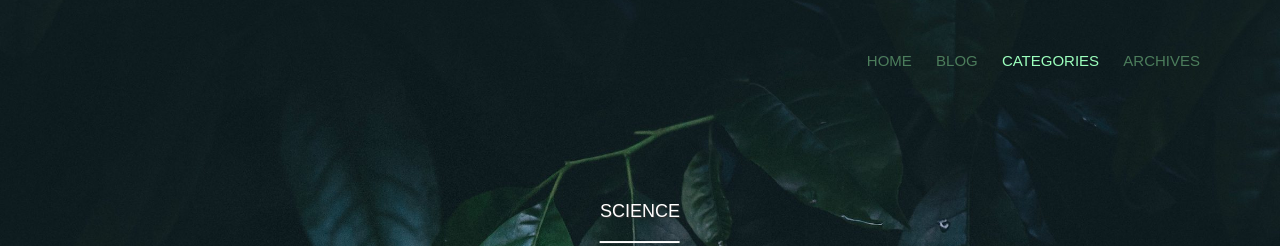
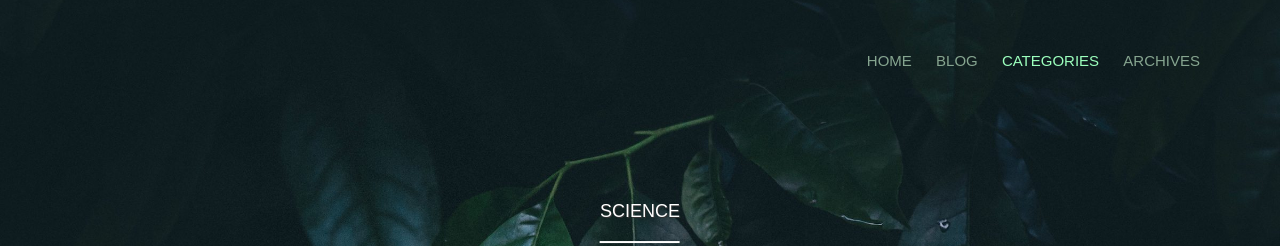
Before and after one commit to dillonchanis/ginablog, a Jekyll site: the page built from categories.html, in a window 1280 px wide. Shown: the top 246 px of the page. Built offline with Jekyll 4.4.1, drawn with Linux system fonts in a browser that asks for light colours.

Commit message:
Changing nav link colors to be a bit more readable

```diff
--- a/css/main.css
+++ b/css/main.css
@@ -107,6 +107,10 @@ a:hover {
 .blog-nav ul.list-inline li {
   padding-left: 10px;
   padding-right: 10px;
+}
+
+.blog-nav ul li a {
+  color: #86a590;
 }
 
 .blog-nav ul li.current a {
```
